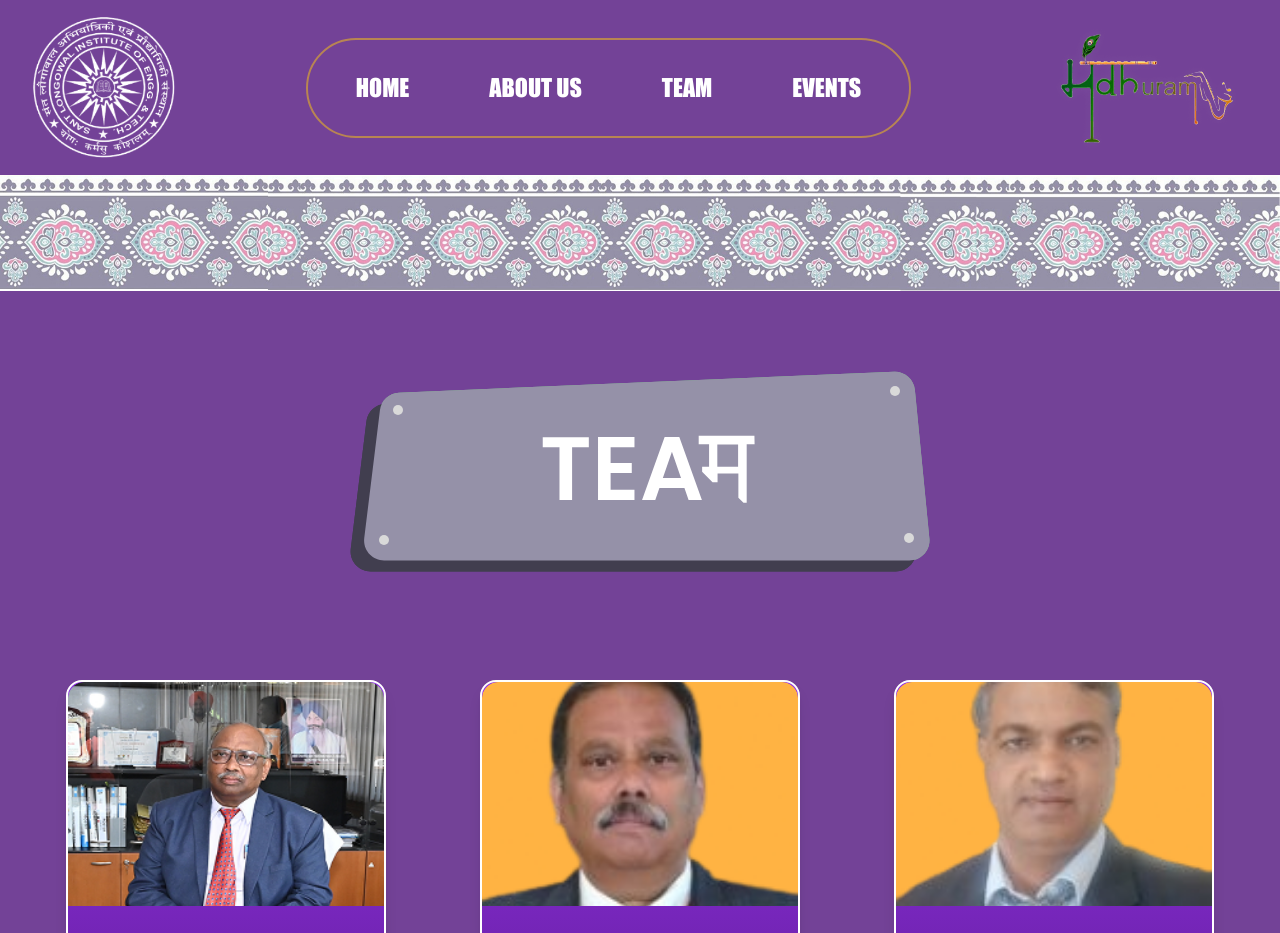
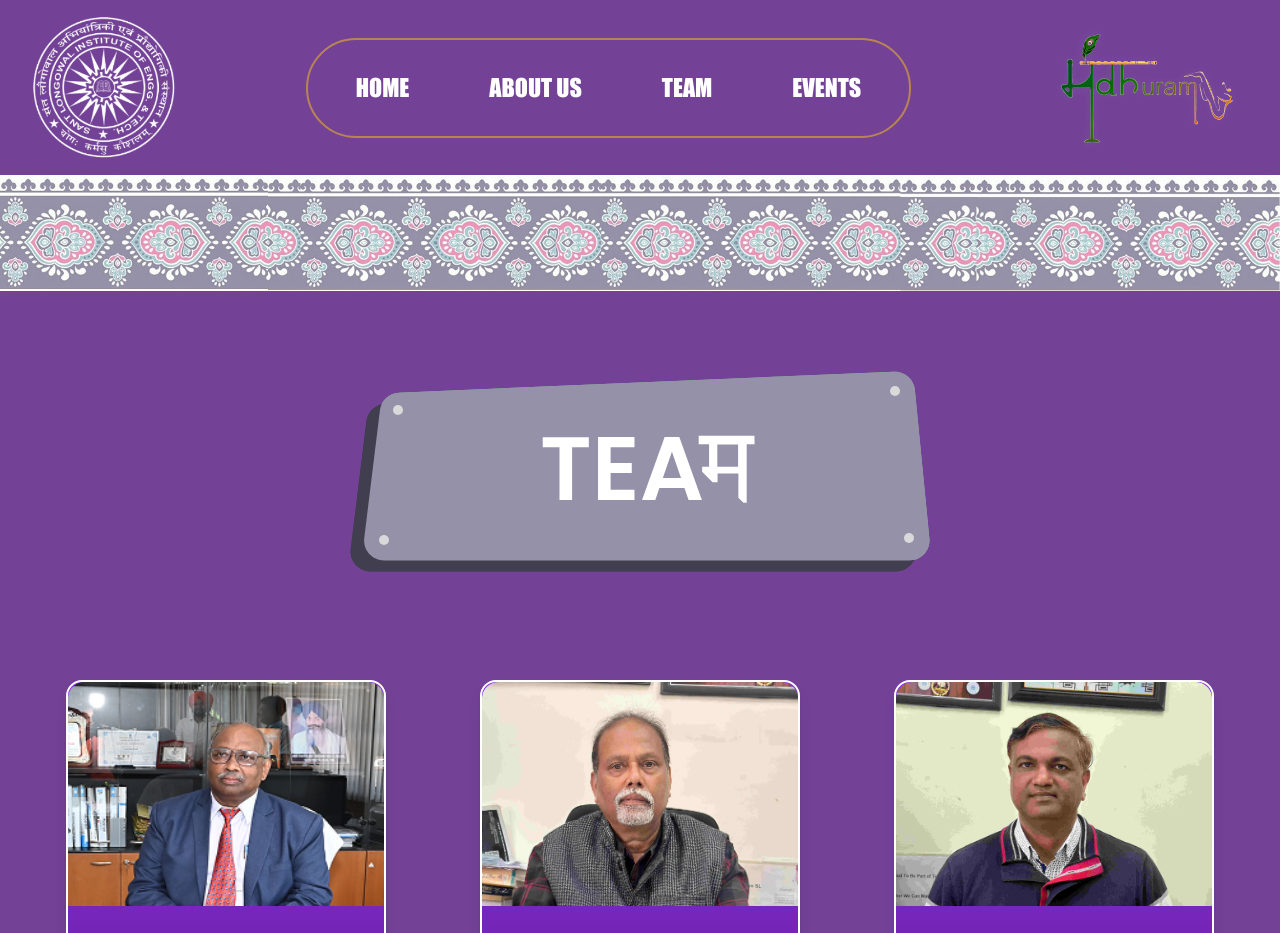
Before and after one commit to aphsavii/Madhuram-25, a React (Vite) app: page /team in a window 1280 px wide. Shown: the top 933 px of the page. Built offline with nearby package versions, Linux system fonts and the light colour scheme.

Commit message:
Team Page commit #5 finalv2

```diff
--- a/src/pages/Team.jsx
+++ b/src/pages/Team.jsx
@@ -219,12 +219,12 @@ const Faculty = ({ width }) => {
                 <Card
                     title="Prof. M. M. Sinha"
                     description="Patron"
-                    image="/assets/mmsinha.png"
+                    image="/assets/avatars/dean.jpg"
                 />
                 <Card
                     title="Prof. Indraj Singh"
                     description="Chairman, Madhuram’25"
-                    image="/assets/indraj.png"
+                    image="/assets/avatars/indraj.jpg"
                 />
                 <Card
                     title="Dr.Gurjinder Kaur"
```
Also changed, not shown: public/assets/avatars/dean.jpg (added), public/assets/avatars/indraj.jpg (added).
